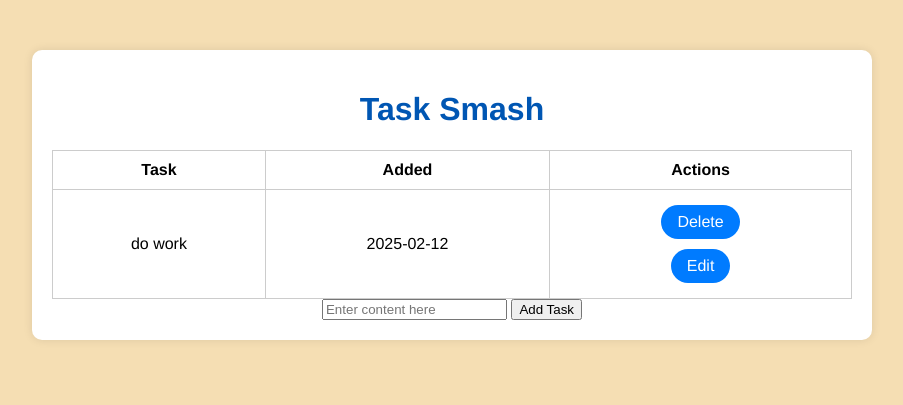
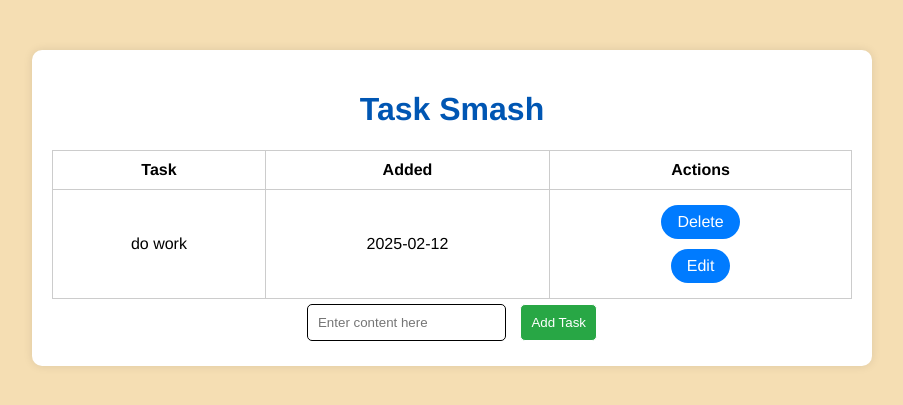
Before and after one commit to Achan112233/Crud-App, a Flask app: page / in a window 1280 px wide. Shown: the top 405 px of the page, without its empty margins (188-1091 px from the left). Run offline with Flask 3, Linux system fonts and the light colour scheme.

Commit message:
button configured

```diff
--- a/static/styles.css
+++ b/static/styles.css
@@ -5,7 +5,7 @@ body {
   background-color: wheat;
 }
 
-.front-page {
+.content {
   max-width: 800px;
   margin: 50px auto;
   padding: 20px;
@@ -14,31 +14,28 @@ body {
   box-shadow: 0 0px 10px rgba(0, 0, 0, 0.1);
   text-align: center;
 }
-
-h1 {
+.content h1 {
   color: #0056b3;
 }
-
-h4 {
+.content h4 {
   color: #666;
 }
-
-table {
+.content table {
   width: 100%;
   margin-top: 20px;
   border-collapse: collapse;
 }
-table th,
-table td {
+.content table th,
+.content table td {
   padding: 10px;
   border: 1px solid #ccc;
 }
-table th th,
-table td th {
+.content table th th,
+.content table td th {
   background-color: #f0f0f0;
   color: 333;
 }
-table a {
+.content a {
   display: inline-block;
   padding: 8px 16px;
   margin: 5px;
@@ -48,20 +45,20 @@ table a {
   text-decoration: none;
   transition: background-color 0.3s ease;
 }
-table a:hover {
+.content a:hover {
   background-color: #0056b3;
 }
-table input {
+.content input {
   padding: 10px;
   margin: 5px;
   border: solid 1px;
   border-radius: 5px;
 }
-table #btn_add {
+.content #btn_add {
   background-color: #28a745;
   color: #fff;
   cursor: pointer;
 }
-table #btn_add:hover {
+.content #btn_add:hover {
   background-color: #218838;
 }/*# sourceMappingURL=styles.css.map */
--- a/static/styles.scss
+++ b/static/styles.scss
@@ -14,7 +14,7 @@ body {
   background-color: $bg_color;
 }
 
-.front-page {
+.content {
   max-width: 800px;
   margin: 50px auto;
   padding: 20px;
@@ -22,7 +22,6 @@ body {
   border-radius: 10px;
   box-shadow: 0 0px 10px rgba(0, 0, 0, 0.1);
   text-align: center;
-}
 
   h1 {
     color: $primary-hover-color;
@@ -45,6 +44,7 @@ table {
       th {
         background-color: #f0f0f0;
         color: 333;
+      }
     }
   }
 
--- a/templates/index.html
+++ b/templates/index.html
@@ -4,7 +4,7 @@
 {% endblock %}
 
 {% block body %}
-<div class="front-page">
+<div class="content">
     <h1>Task Smash</h1>
     {% if tasks | length < 1%} <h3>No tasks have been created.. Add One here!</h3>
         {% else %}
@@ -19,17 +19,15 @@
                 <td>{{task.content}}</td>
                 <td>{{task.created.strftime("%Y-%m-%d")}}</td>
                 <td><a href="/delete/{{task.id}}">Delete</a>
-                    <br>
-                    <a href="/edit/{{task.id}}">Edit</a>
-                </td>
+                <br>
+                <a href="/edit/{{task.id}}">Edit</a></td>
             </tr>
             {% endfor %}
         </table>
         {% endif %}
         <form action="/" method="POST">
             <input type="text" name="content" id="content" placeholder="Enter content here" />
-            <input type="submit" value="Add Task" id="btn_add" />
+            <input type="submit" id="btn_add" value="Add Task" />
         </form>
 </div>
-
 {% endblock %}
```
Also changed, not shown: instance/database.db, 1 other file. Lines whose indentation alone changed are shown as unchanged.
